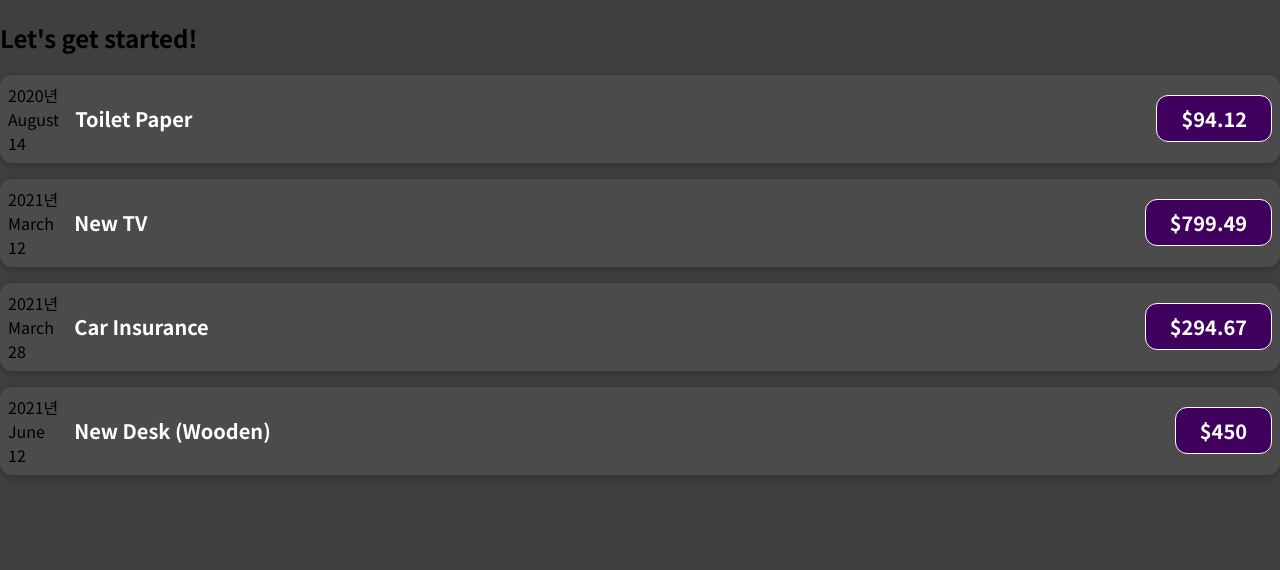
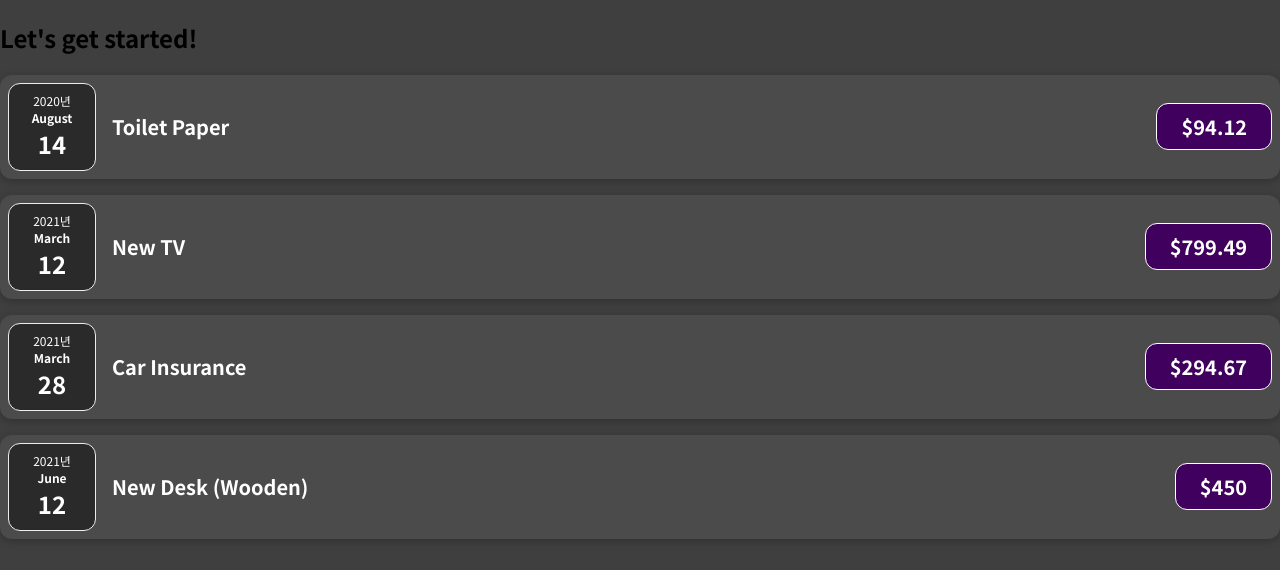
Before and after one commit to parkjooyoung0608/cost-tracker, a React (Create React App) app: page / in a window 1280 px wide. Shown: the top 570 px of the page. Built offline with nearby package versions, Linux system fonts and the light colour scheme.

Commit message:
Add : ExpenseDate UI style 추가

```diff
--- /dev/null
+++ b/src/components/ExpenseDate.css
@@ -0,0 +1,26 @@
+.expense-date {
+  display: flex;
+  flex-direction: column;
+  width: 5.5rem;
+  height: 5.5rem;
+  border: 1px solid #ececec;
+  background-color: #2a2a2a;
+  color: white;
+  border-radius: 12px;
+  align-items: center;
+  justify-content: center;
+}
+
+.expense-date__month {
+  font-size: 0.75rem;
+  font-weight: bold;
+}
+
+.expense-date__year {
+  font-size: 0.75rem;
+}
+
+.expense-date__day {
+  font-size: 1.5rem;
+  font-weight: bold;
+}
--- a/src/components/ExpenseDate.js
+++ b/src/components/ExpenseDate.js
@@ -1,14 +1,15 @@
 import React from "react";
+import "./ExpenseDate.css";
 
 const ExpenseDate = ({ date }) => {
   const month = date.toLocaleString("kr", { month: "long" });
   const day = date.toLocaleString("kr", { day: "2-digit" });
-  const year = date.getFullYear();
+  const year = `${date.getFullYear()}년`;
   return (
-    <div>
-      <div>{year}년</div>
-      <div>{month}</div>
-      <div>{day}</div>
+    <div className="expense-date">
+      <div className="expense-date__year">{year}</div>
+      <div className="expense-date__month">{month}</div>
+      <div className="expense-date__day">{day}</div>
     </div>
   );
 };
```
Also changed, not shown: 1 other file (tests, documents, lock files or other folders).
